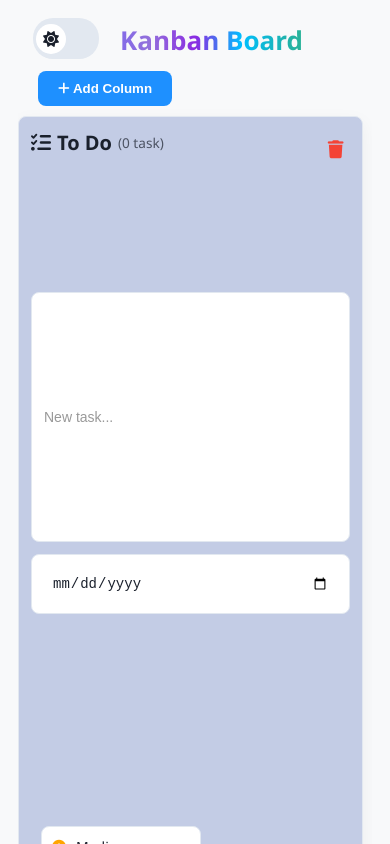
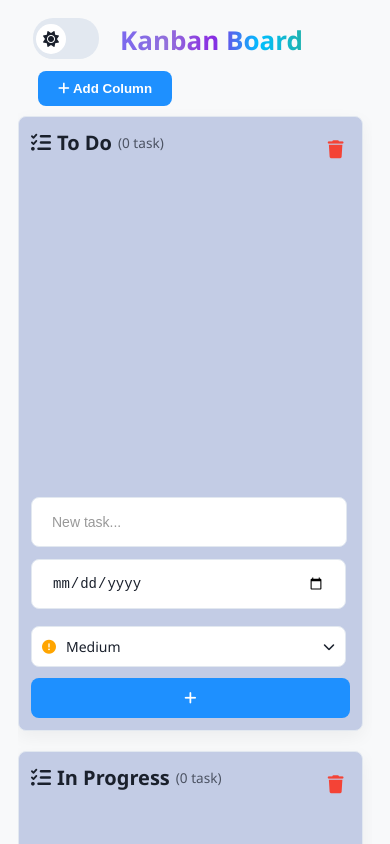
Before and after one commit to KemVani3110/miniJira, a React (Create React App) app: page / in a window 390 px wide. Shown: the top 844 px of the page. Built offline with nearby package versions, Linux system fonts and the light colour scheme.

Commit message:
add move column

```diff
--- a/src/App.jsx
+++ b/src/App.jsx
@@ -1,41 +1,54 @@
 /* eslint-disable react-hooks/exhaustive-deps */
-/* eslint-disable no-unused-vars */
-import React, { useCallback, useMemo, useState } from "react";
+import React, { useCallback, useMemo, useEffect } from "react";
 import "./styles/App.css";
 import Column from "./components/Column";
 import useLocalStorage from "./hooks/useLocalStorage";
 import { v4 as uuidv4 } from "uuid";
-import { DragDropContext } from "@hello-pangea/dnd";
+import { DragDropContext, Droppable, Draggable } from "@hello-pangea/dnd";
 import ThemeToggle from "./components/ThemeToggle";
-//import LanguageToggle from "./components/LanguageToggle";
 import { useLanguage } from "./context/LanguageContext";
 
 const App = () => {
   const { lang } = useLanguage();
 
-  const [columns, setColumns] = useLocalStorage("kanban-columns", [
+  const initialColumns = useMemo(
+    () => [
       {
-      id: "todo",
+        id: uuidv4(),
         title: lang === "en" ? "To Do" : "Cần làm",
         showAddForm: true,
       },
       {
-      id: "inprogress",
+        id: uuidv4(),
         title: lang === "en" ? "In Progress" : "Đang làm",
         showAddForm: false,
       },
       {
-      id: "done",
+        id: uuidv4(),
         title: lang === "en" ? "Done" : "Hoàn thành",
         showAddForm: false,
       },
-  ]);
+    ],
+    []
+  );
 
-  const [tasks, setTasks] = useLocalStorage("kanban-tasks", {
-    todo: [],
-    inprogress: [],
-    done: [],
+  const [columns, setColumns] = useLocalStorage(
+    "kanban-columns",
+    initialColumns
+  );
+  const [tasks, setTasks] = useLocalStorage("kanban-tasks", {});
+
+  useEffect(() => {
+    setTasks((prev) => {
+      const updated = { ...prev };
+      columns.forEach((col) => {
+        if (!updated[col.id]) {
+          updated[col.id] = [];
+        }
       });
+      return updated;
+    });
+  }, [columns]);
 
   const addColumn = () => {
     const newId = uuidv4();
@@ -61,7 +74,7 @@ const App = () => {
       const newTask = { id: uuidv4(), content, date, priority };
       setTasks((prev) => ({
         ...prev,
-        [columnId]: [...prev[columnId], newTask],
+        [columnId]: [...(prev[columnId] || []), newTask],
       }));
     },
     [setTasks]
@@ -100,9 +113,19 @@ const App = () => {
 
   const onDragEnd = useCallback(
     (result) => {
-      const { source, destination } = result;
+      const { source, destination, type } = result;
       if (!destination) return;
 
+      //Kéo thả cột
+      if (type === "column") {
+        const newColumns = Array.from(columns);
+        const [moved] = newColumns.splice(source.index, 1);
+        newColumns.splice(destination.index, 0, moved);
+        setColumns(newColumns);
+        return;
+      }
+
+      //Kéo thả task trong cột
       const sourceColumn = [...tasks[source.droppableId]];
       const destColumn = [...tasks[destination.droppableId]];
       const [movedTask] = sourceColumn.splice(source.index, 1);
@@ -122,7 +145,7 @@ const App = () => {
         }));
       }
     },
-    [tasks]
+    [columns, tasks]
   );
 
   return (
@@ -141,10 +164,17 @@ const App = () => {
       </div>
 
       <DragDropContext onDragEnd={onDragEnd}>
-        <div className="board">
-          {columns.map(({ id, title, showAddForm }) => (
+        <Droppable droppableId="board" direction="horizontal" type="column">
+          {(provided) => (
+            <div
+              className="board"
+              {...provided.droppableProps}
+              ref={provided.innerRef}
+            >
+              {columns.map(({ id, title, showAddForm }, index) => (
+                <Draggable key={id} draggableId={id} index={index}>
+                  {(provided) => (
                     <Column
-              key={id}
                       columnId={id}
                       title={title}
                       tasks={tasks[id] || []}
@@ -152,13 +182,25 @@ const App = () => {
                         addTask(id, content, date, priority)
                       }
                       onDeleteTask={(taskId) => deleteTask(id, taskId)}
-              onEditTask={(taskId, content) => editTask(id, taskId, content)}
-              onEditColumnTitle={(newTitle) => editColumnTitle(id, newTitle)}
+                      onEditTask={(taskId, content) =>
+                        editTask(id, taskId, content)
+                      }
+                      onEditColumnTitle={(newTitle) =>
+                        editColumnTitle(id, newTitle)
+                      }
                       onDeleteColumn={() => deleteColumn(id)}
                       showAddForm={showAddForm}
+                      dragHandleProps={provided.dragHandleProps}
+                      draggableProps={provided.draggableProps}
+                      innerRef={provided.innerRef}
                     />
+                  )}
+                </Draggable>
               ))}
+              {provided.placeholder}
             </div>
+          )}
+        </Droppable>
       </DragDropContext>
     </div>
   );
--- a/src/components/Column.jsx
+++ b/src/components/Column.jsx
@@ -15,6 +15,9 @@ const Column = ({
   showAddForm,
   onEditColumnTitle,
   onDeleteColumn,
+  dragHandleProps,
+  draggableProps,
+  innerRef,
 }) => {
   const { lang } = useLanguage();
   const [editing, setEditing] = useState(false);
@@ -29,8 +32,8 @@ const Column = ({
   };
 
   return (
-    <div className="column">
-      <div className="column-header">
+    <div className="column" ref={innerRef} {...draggableProps}>
+      <div className="column-header" {...dragHandleProps}>
         {editing ? (
           <form onSubmit={handleTitleSubmit} className="column-title-form">
             <input
@@ -40,7 +43,7 @@ const Column = ({
               onBlur={handleTitleSubmit}
               onKeyDown={(e) => {
                 if (e.key === "Escape") {
-                  setInput(title); // reset input nếu hủy
+                  setInput(title);
                   setEditing(false);
                 }
               }}
@@ -64,9 +67,11 @@ const Column = ({
       </div>
 
       <Droppable droppableId={columnId}>
-        {(provided) => (
+        {(provided, snapshot) => (
           <div
-            className="task-list"
+            className={`task-list ${
+              snapshot.isDraggingOver ? "dragging-over" : ""
+            }`}
             {...provided.droppableProps}
             ref={provided.innerRef}
           >
--- a/src/styles/AddTaskForm.css
+++ b/src/styles/AddTaskForm.css
@@ -35,9 +35,10 @@
   border-radius: 8px;
   cursor: pointer;
   font-weight: bold;
+  width: 100%;
   transition: background-color 0.3s ease, transform 0.2s ease;
-  margin-top: 6px;
-  min-width: 120px;
+  min-width: 100px;
+  max-width: 470px;
 }
 
 .add-task-form button:hover {
@@ -48,7 +49,7 @@
 .priority-dropdown {
   position: relative;
   width: 100%;
-  max-width: 180px; /* Giới hạn chiều rộng tối đa */
+  max-width: 335px;
   user-select: none;
   z-index: 20;
 }
--- a/src/styles/App.css
+++ b/src/styles/App.css
@@ -65,13 +65,13 @@ h1 {
 .top-bar {
   margin-left: 15px;
 }
+
 /* ======= BOARD LAYOUT ======= */
 .board {
   display: flex;
   justify-content: flex-start;
   align-items: flex-start;
   flex-wrap: nowrap;
-  overflow-x: auto;
   gap: 20px;
   padding: 10px 10px 20px;
   scroll-snap-type: x mandatory;
@@ -80,10 +80,7 @@ h1 {
 
 /* ======= COLUMN STYLING ======= */
 .column {
-  background: #fff;
-  padding: 15px;
-  width: 300px;
-  min-height: 400px;
+  /* min-height: 400px; */
   border-radius: 8px;
   box-shadow: 0 4px 8px rgba(0, 0, 0, 0.05);
   display: flex;
@@ -170,33 +167,6 @@ h1 {
   cursor: pointer;
   margin-left: 8px;
   transition: all 0.2s ease;
-}
-
-/* ======= ADD TASK FORM ======= */
-.add-task-form {
-  display: flex;
-  margin-top: 10px;
-  gap: 5px;
-  flex-wrap: wrap;
-}
-
-.add-task-form input {
-  flex: 1;
-  padding: 6px;
-}
-
-.add-task-form button {
-  padding: 6px 10px;
-  background-color: #00bfff;
-  border: none;
-  color: white;
-  cursor: pointer;
-  border-radius: 4px;
-  transition: background-color 0.2s ease;
-}
-
-.add-task-form button:hover {
-  background-color: #007acc;
 }
 
 /* ======= COLUMN TITLE EDIT FORM ======= */
@@ -293,6 +263,31 @@ h1 {
     gap: 10px;
   }
 
+  .add-task-form input[type="text"] {
+    max-height: 50px;
+    padding: 20px;
+    width: 316px;
+  }
+
+  .add-task-form input[type="date"] {
+    margin: 0;
+    padding: 20px;
+    margin-right: 50px;
+    max-height: 50px;
+    max-width: 315px;
+  }
+
+  .add-task-form input {
+    position: relative;
+    top: 205px;
+  }
+
+  .add-task-form .priority-dropdown {
+    right: 10px;
+    max-height: 50px;
+    width: 335px;
+  }
+
   .add-task-form input,
   .add-task-form button,
   .priority-dropdown,
@@ -303,9 +298,4 @@ h1 {
     padding: 10px;
     box-sizing: border-box;
   }
-
-  .add-task-form input[type="date"] {
-    margin: 0;
-    padding: 20px;
-  }
 }
--- a/src/styles/Column.css
+++ b/src/styles/Column.css
@@ -7,9 +7,9 @@
   box-shadow: 0 6px 18px rgba(0, 0, 0, 0.05);
   display: flex;
   flex-direction: column;
-  min-height: 600px;
-  min-width: 320px;
-  max-width: 600px;
+  /* min-height: 600px; */
+  min-width: 120px;
+  max-width: 500px;
   transition: background 0.3s ease, box-shadow 0.3s ease;
   scroll-snap-align: start;
 }
--- a/src/styles/TaskCard.css
+++ b/src/styles/TaskCard.css
@@ -75,7 +75,7 @@
 .priority-icon {
   position: relative;
   top: 33px;
-  left: 35px;
+  left: 40px;
   display: inline-flex;
   align-items: center;
   font-size: 20px;
```
Lines whose indentation alone changed are shown as unchanged.
